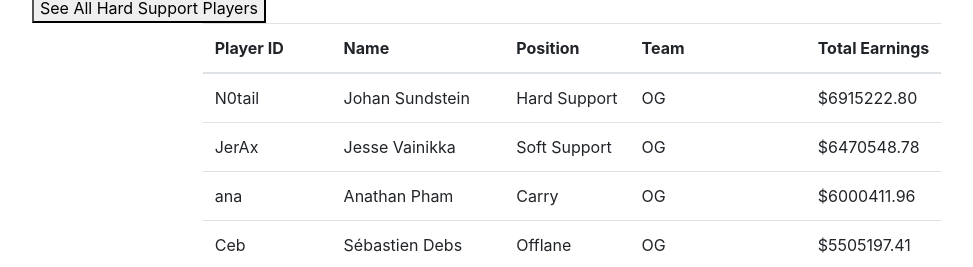
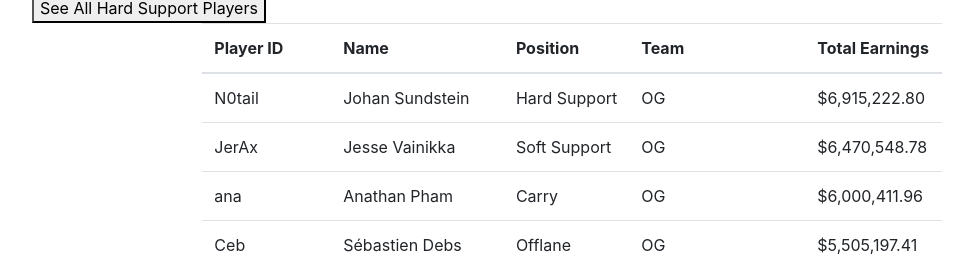
Before and after one commit to sbarrow825/React-Employee-Directory, a React (Create React App) app: page / in a window 1280 px wide. Shown: the part 531-798 px from the top of the page, without its empty margins (68-1041 px from the left). Built offline with nearby package versions, Linux system fonts and the light colour scheme.

Commit message:
added commas to players' earnings entries

```diff
--- a/src/components/TableEntry/index.js
+++ b/src/components/TableEntry/index.js
@@ -1,6 +1,10 @@
 import React from "react"
 
 function TableEntry({ player }) {
+
+    function numberWithCommas(earnings) {
+        return earnings.toString().replace(/\B(?=(\d{3})+(?!\d))/g, ",");
+    }
 
     return (
         <tr>
@@ -8,7 +12,7 @@
             <td>{player.name}</td>
             <td>{player.position}</td>
             <td>{player.team}</td>
-            <td>${player.earnings}</td>
+            <td>${numberWithCommas(player.earnings)}</td>
         </tr>
     )
 }
```
Also changed, not shown: package.json (+6 -1 lines), 1 other file (tests, documents, lock files or other folders).
